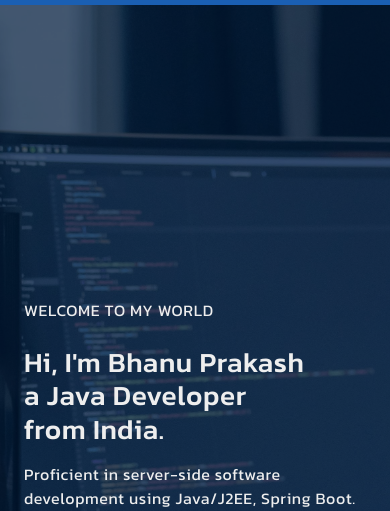
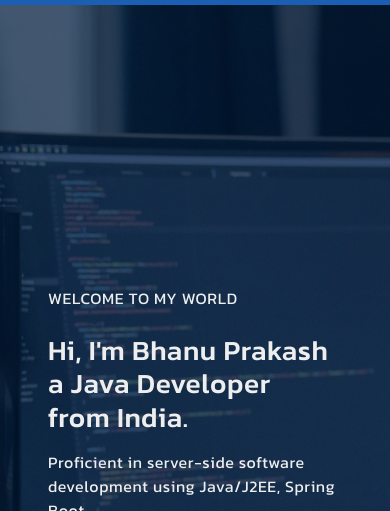
Before and after one commit to Bhanu0178/BhanuNewPortfolio, a plain HTML site: page index.html in a window 390 px wide. Shown: the part 69-580 px from the top of the page. Drawn offline with nearby package versions, Linux system fonts and the light colour scheme.

Commit message:
next init

```diff
--- a/index.html
+++ b/index.html
@@ -78,7 +78,7 @@
         <section id="section1" style="height: 100vh;">
             <div class="container-fluid bgimg" style="height: 100vh;">
                 <div class="row d-flex align-items-center justify-content-evenly" style="height: 100vh;">
-                    <div class="col-lg-10 col-md-10 col-12 ps-lg-0 ps-md-0 ps-sm-0 ps-4">
+                    <div class="col-lg-10 col-md-10 col-12 ps-lg-0 ps-md-0 ps-sm-0 ps-5">
                         <p class="mb-4">WELCOME TO MY WORLD</p>
                         <h1 class=" fs-1 mb-3">Hi, I'm Bhanu Prakash <br>a Java Developer <br>from India.</h1>
                         <p class="mb-3 col-lg-6 col-md-10 col-sm-12 col-12">Proficient in server-side software
```
